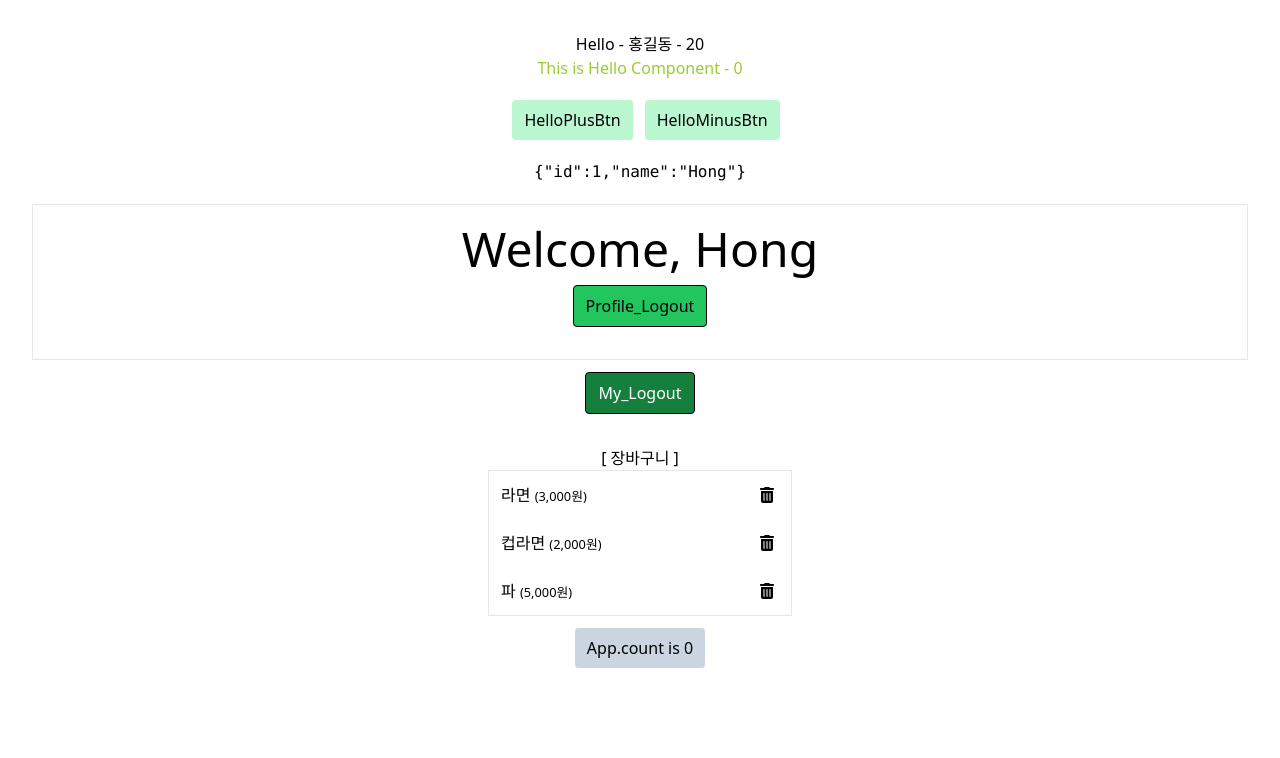
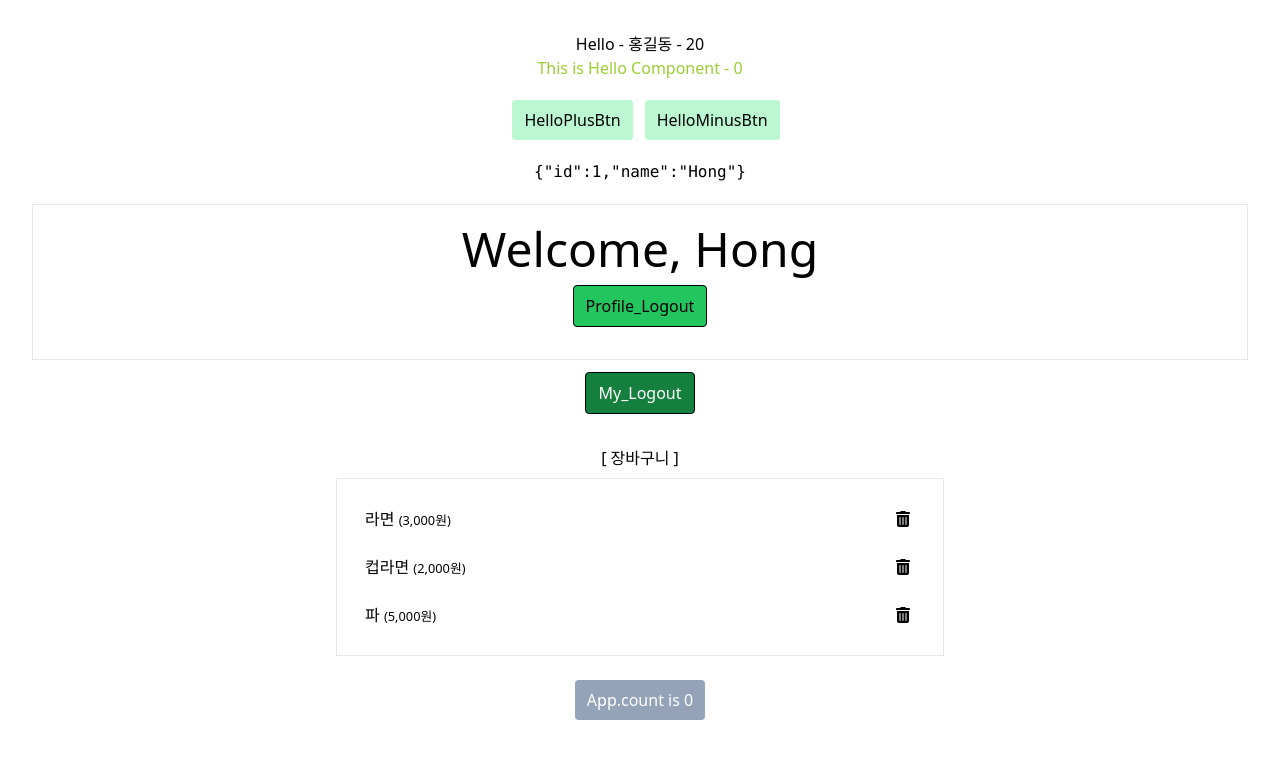
Before and after one commit to KyoungEun-creator/hanaro4, a React (Vite) app in the folder React/rbvite/: page / in a window 1280 px wide. Shown: the top 758 px of the page. Built offline with nearby package versions, Linux system fonts and the light colour scheme.

Commit message:
clean up

```diff
--- a/React/rbvite/package.json
+++ b/React/rbvite/package.json
@@ -15,12 +15,14 @@
     "react": "^18.3.1",
     "react-dom": "^18.3.1",
     "react-icons": "^5.3.0",
+    "react-router-dom": "^6.26.2",
     "tailwind-merge": "^2.5.2"
   },
   "devDependencies": {
     "@eslint/js": "^9.9.0",
     "@types/react": "^18.3.3",
     "@types/react-dom": "^18.3.0",
+    "@types/react-router-dom": "^5.3.3",
     "@vitejs/plugin-react-swc": "^3.5.0",
     "autoprefixer": "^10.4.20",
     "eslint": "^9.9.0",
--- a/React/rbvite/src/App.tsx
+++ b/React/rbvite/src/App.tsx
@@ -64,13 +64,12 @@ export default function App() {
         removeCartItem={removeCartItem}
       />
 
-      <div className='my-3'>
+      <div className='card'>
         <button
           onClick={() => {
-            setCount((count) => count + 1);
             myHandleRef.current?.jumpHelloState();
           }}
-          className='rounded bg-slate-300 px-3 py-2'
+          className='mt-4 rounded bg-slate-400 px-3 py-2 text-white'
         >
           App.count is {count}
         </button>
--- a/React/rbvite/src/components/My.tsx
+++ b/React/rbvite/src/components/My.tsx
@@ -1,11 +1,11 @@
 // import { useState } from 'react';
 import { useRef } from 'react';
 import { Session } from '../App';
-import Login from './Login';
 import Profile from './Profile';
 import { FaTrashCan } from 'react-icons/fa6';
 import Button from './atoms/Button';
 import clsx from 'clsx';
+import Login from './Login';
 
 type Props = {
   session: Session;
@@ -49,7 +49,7 @@ export default function My({ session, logout, login, removeCartItem }: Props) {
       <div className='flex flex-col items-center'>
         <h1>[ 장바구니 ]</h1>
 
-        <div className='w-1/4 border'>
+        <div className='my-2 w-1/2 border p-4'>
           <ul>
             {session.cart?.length ? (
               session.cart.map(({ id, name, price }) => {
--- a/React/rbvite/src/main.tsx
+++ b/React/rbvite/src/main.tsx
@@ -2,9 +2,12 @@ import { StrictMode } from 'react';
 import { createRoot } from 'react-dom/client';
 import App from './App.tsx';
 import './index.css';
+import { BrowserRouter } from 'react-router-dom';
 
 createRoot(document.getElementById('root')!).render(
   <StrictMode>
-    <App />
+    <BrowserRouter>
+      <App />
+    </BrowserRouter>
   </StrictMode>
 );
--- a/package.json
+++ b/package.json
@@ -6,5 +6,6 @@
     "eslint-plugin-prettier": "^5.2.1",
     "eslint-plugin-react": "^7.36.1",
     "prettier": "^3.3.3"
-  }
+  },
+  "dependencies": {}
 }
```
Also changed, not shown: 2 other files (tests, documents, lock files or other folders).
